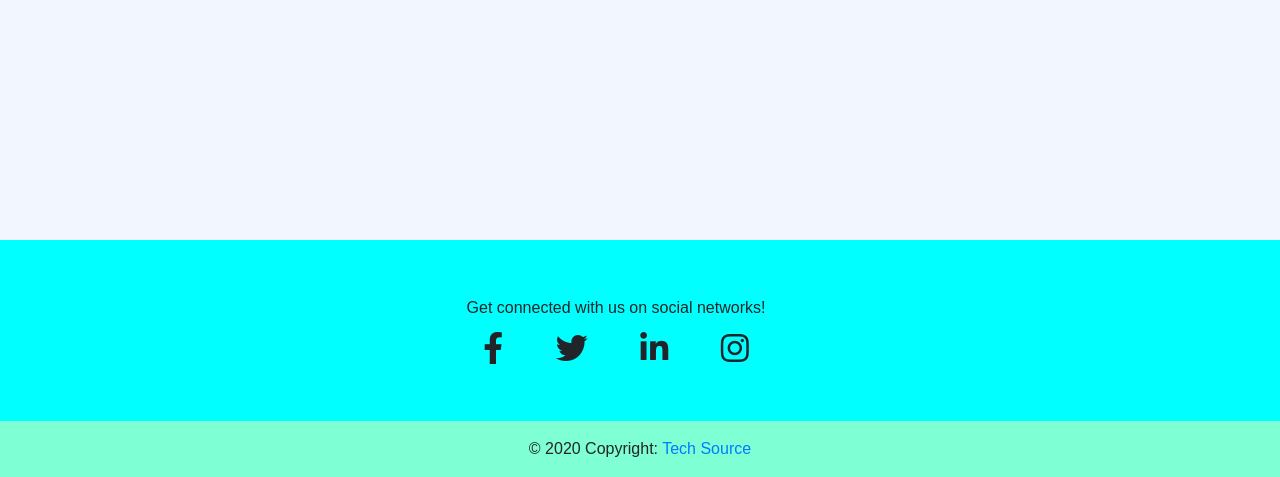
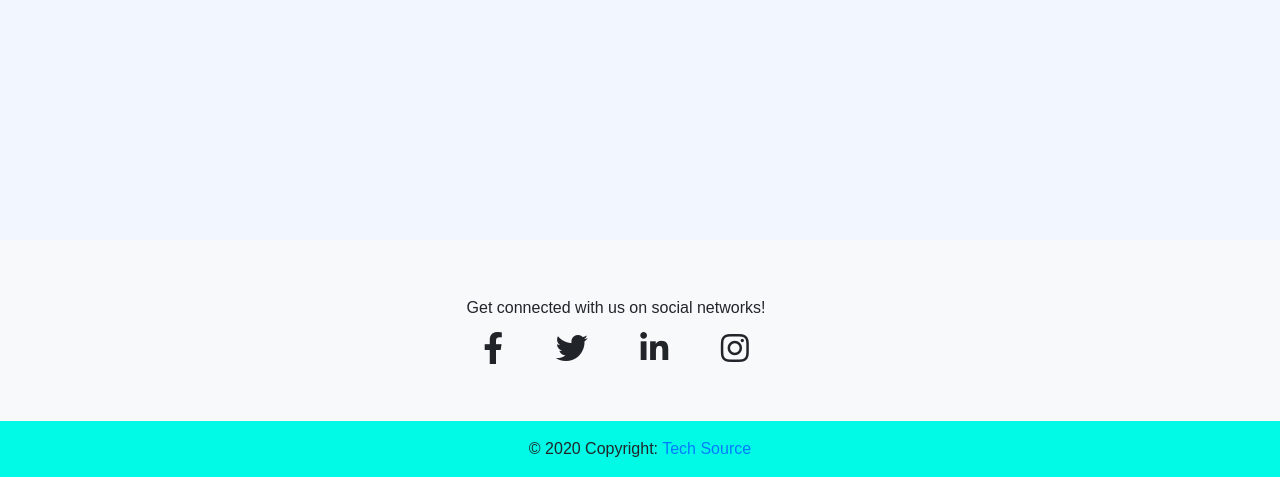
Before and after one commit to SurajKumar-Git/BlogProject, a Django app: page /account/reset/1/1/ in a window 1280 px wide. Shown: the part 323-800 px from the top of the page. Run offline with Django 3.2, Linux system fonts and the light colour scheme; some libraries are stand-ins or nearby versions.

Commit message:
Change link for footer and changed color

```diff
--- a/static/BlogProject/css/base.css
+++ b/static/BlogProject/css/base.css
@@ -8,9 +8,14 @@ body {
     margin-top: 100px;
 }
 .footer {
-    background-color: aqua;
+    background-color: #f8f9fa;
 }
 
 .footer-copyright {
-    background-color: aquamarine;
+    background-color: #00fae5;
 }
+
+.clickable:hover {
+    cursor: pointer;
+    color: rgb(8, 71, 206);
+}
--- a/templates/base.html
+++ b/templates/base.html
@@ -101,7 +101,7 @@
             </div>
         </div>
         <div class="footer-copyright text-center py-3">© 2020 Copyright:
-            <a href="https://mdbootstrap.com/"> Tech Source</a>
+            <a href="{% url 'blog:home' %}"> Tech Source</a>
         </div>
     </footer>
     <script type="text/javascript" src="{% static 'BlogProject/node_modules/jquery/jquery.min.js' %}"></script>
```
